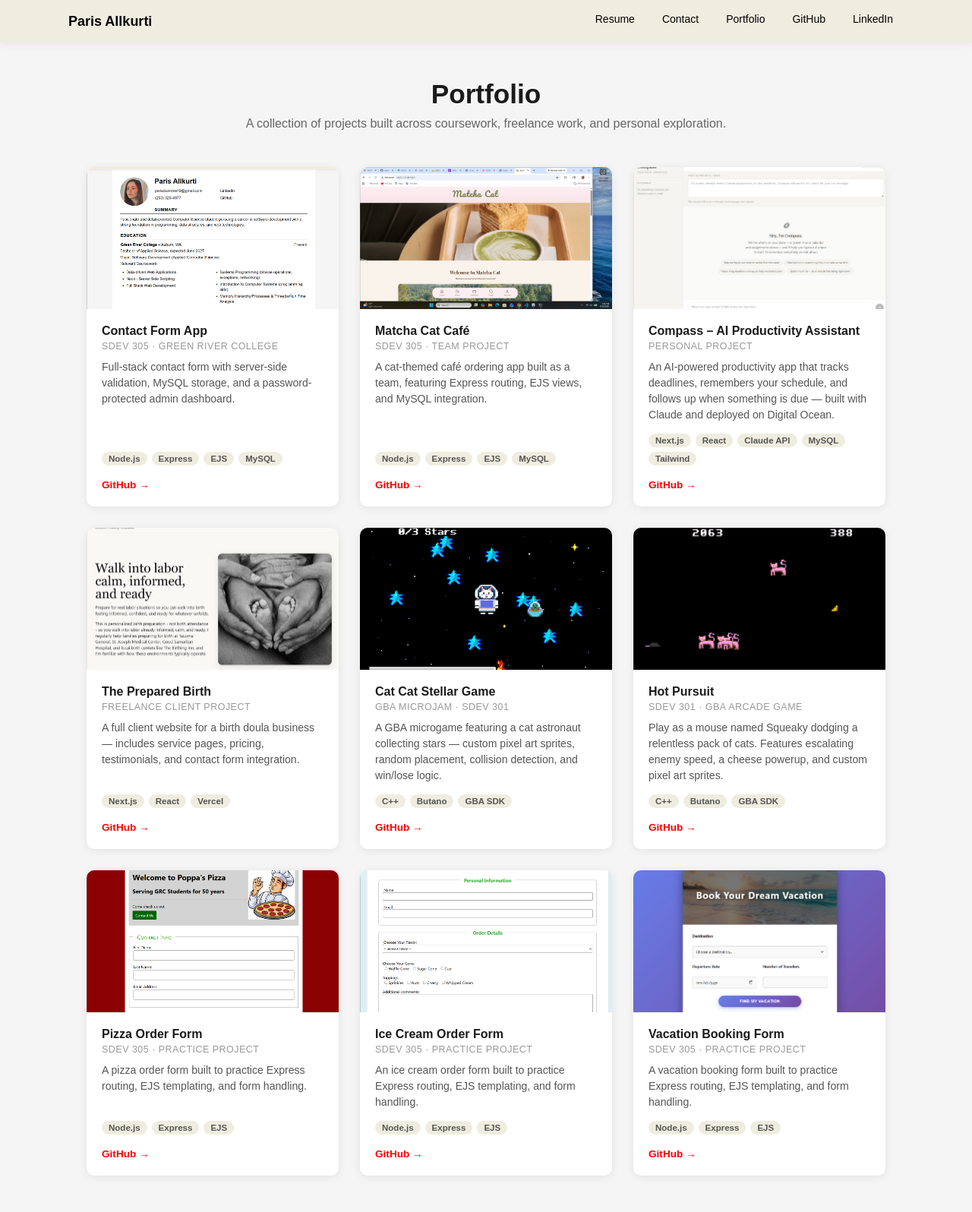
After one commit to pdunmire-pcd/contact-form, a Node server app: page /portfolio in a window 1280 px wide. The commit adds this page. Shown: the whole page at 76% size. Run offline with Node 20, Linux system fonts and the light colour scheme.

Commit message:
Added portfolio page, server side validation, admin login, README

```diff
--- a/app.js
+++ b/app.js
@@ -25,17 +25,6 @@ const pool = mysql.createPool({
   port: process.env.DB_PORT,
 }).promise();
 
-app.get('/db-test', async (req, res) => {
-  try {
-    const [rows] = await pool.query("SELECT * FROM contacts");
-    res.send(rows);
-  }
-  catch (err) {
-    console.error('Database connection error:', err);
-    res.status(500).send('Database error', err.message);
-  }
-});
-
 // Tell Express to use EJS
 app.set('view engine', 'ejs');
 app.set('views', join(__dirname, 'views'));
@@ -45,9 +34,14 @@ app.get('/', (req, res) => {
   res.render('home');
 });
 
+// Portfolio page
+app.get('/portfolio', (req, res) => {
+  res.render('portfolio');
+});
+
 // Contact form page
 app.get('/contact', (req, res) => {
-  res.render('contact');
+  res.render('contact', { errors: [], formData: {} });
 });
 
 // Handle form submission
@@ -58,13 +52,34 @@ app.post('/submit', async (req, res) => {
     mailingList, emailFormat
   } = req.body;
 
+  // --- SERVER-SIDE VALIDATION ---
+  const validHowWeMet = ['conference', 'webinar', 'referral', 'other'];
+  const errors = [];
+
+  if (!fname || !fname.trim()) errors.push('First name is required.');
+  if (!lname || !lname.trim()) errors.push('Last name is required.');
+
+  if (!howDidWeMeet || !validHowWeMet.includes(howDidWeMeet)) {
+    errors.push('Please select a valid "How Did We Meet?" option.');
+  }
+
+  if (mailingList === 'on') {
+    if (!emailFormat || !['html', 'text'].includes(emailFormat)) {
+      errors.push('Please select an email format (HTML or Text).');
+    }
+  }
+
+  if (errors.length > 0) {
+    return res.render('contact', {
+      errors,
+      formData: req.body
+    });
+  }
+  // --- END VALIDATION ---
+
   const timestamp = new Date().toLocaleString('en-US', {
-    year: 'numeric',
-    month: 'long',
-    day: 'numeric',
-    hour: '2-digit',
-    minute: '2-digit',
-    second: '2-digit',
+    year: 'numeric', month: 'long', day: 'numeric',
+    hour: '2-digit', minute: '2-digit', second: '2-digit',
   });
 
   const sql = `
@@ -79,7 +94,6 @@ app.post('/submit', async (req, res) => {
       linkedinUrl, howDidWeMeet, other, message,
       mailingList ? 1 : 0, emailFormat, timestamp
     ]);
-
     const contact = { ...req.body, timestamp };
     res.render('confirmation', { contact });
   } catch (err) {
@@ -89,7 +103,23 @@ app.post('/submit', async (req, res) => {
 });
 
 // Admin page
-app.get('/admin', async (req, res) => {
+// Admin login form
+app.get('/admin', (req, res) => {
+  res.render('login', { error: null });
+});
+
+// Handle login submission
+app.post('/admin/login', (req, res) => {
+  const { username, password } = req.body;
+  if (username === process.env.ADMIN_USER && password === process.env.ADMIN_PASS) {
+    res.redirect('/admin/dashboard');
+  } else {
+    res.render('login', { error: 'Invalid username or password. Please try again.' });
+  }
+});
+
+// The actual admin dashboard
+app.get('/admin/dashboard', async (req, res) => {
   try {
     const [rows] = await pool.execute('SELECT * FROM contacts ORDER BY id DESC');
     res.render('admin', { contacts: rows });
--- a/public/styles/styles.css
+++ b/public/styles/styles.css
@@ -410,3 +410,151 @@ li {
         text-decoration: none;
     }
 }
+
+/* =============================================
+   PORTFOLIO PAGE
+   ============================================= */
+.portfolio-wrapper {
+  max-width: 1100px;
+  margin: 0 auto;
+  padding: 48px 24px;
+}
+
+.portfolio-header {
+  text-align: center;
+  margin-bottom: 48px;
+}
+
+.portfolio-header h1 {
+  font-size: 2.2rem;
+  color: #1a1a1a;
+  margin-bottom: 10px;
+}
+
+.portfolio-header p {
+  color: #666;
+  font-size: 1rem;
+}
+
+.portfolio-grid {
+  display: grid;
+  grid-template-columns: repeat(3, 1fr);
+  gap: 28px;
+}
+
+.project-card {
+  background: #fff;
+  border-radius: 10px;
+  box-shadow: 0 2px 12px rgba(0, 0, 0, 0.08);
+  overflow: hidden;
+  display: flex;
+  flex-direction: column;
+  transition: transform 0.2s, box-shadow 0.2s;
+}
+
+.project-card:hover {
+  transform: translateY(-4px);
+  box-shadow: 0 8px 24px rgba(0, 0, 0, 0.13);
+}
+
+.project-img-wrap {
+  width: 100%;
+  aspect-ratio: 16 / 9;
+  overflow: hidden;
+  background: #f0ede3;
+}
+
+.project-img-wrap img {
+  width: 100%;
+  height: 100%;
+  object-fit: cover;
+  display: block;
+}
+
+.project-body {
+  padding: 20px;
+  display: flex;
+  flex-direction: column;
+  flex: 1;
+}
+
+.project-body h2 {
+  font-size: 1rem;
+  font-weight: 700;
+  color: #1a1a1a;
+  margin-bottom: 4px;
+}
+
+.project-context {
+  font-size: 0.78rem;
+  color: #999;
+  margin-bottom: 10px;
+  text-transform: uppercase;
+  letter-spacing: 0.04em;
+}
+
+.project-desc {
+  font-size: 0.88rem;
+  color: #555;
+  line-height: 1.5;
+  margin-bottom: 14px;
+  flex: 1;
+}
+
+.project-tags {
+  display: flex;
+  flex-wrap: wrap;
+  gap: 6px;
+  margin-bottom: 16px;
+}
+
+.project-tags span {
+  background: #efeddf;
+  color: #555;
+  font-size: 0.72rem;
+  padding: 3px 9px;
+  border-radius: 20px;
+  font-weight: 600;
+}
+
+.project-links a {
+  font-size: 0.85rem;
+  color: #ff0000;
+  font-weight: 700;
+  text-decoration: none;
+}
+
+.project-links a:hover {
+  color: #d7408e;
+  text-decoration: none;
+}
+
+@media (max-width: 900px) {
+  .portfolio-grid {
+    grid-template-columns: repeat(2, 1fr);
+  }
+}
+
+@media (max-width: 560px) {
+  .portfolio-grid {
+    grid-template-columns: 1fr;
+  }
+}
+
+/* =============================================
+   ERROR LIST (server-side validation)
+   ============================================= */
+.error-list {
+  max-width: 900px;
+  margin: 20px auto 0;
+  background: #fff0f0;
+  border: 1px solid #e74c3c;
+  border-radius: 6px;
+  padding: 12px 20px;
+  color: #c0392b;
+  list-style: disc;
+}
+
+.error-list li {
+  margin-bottom: 4px;
+}
--- a/views/admin.ejs
+++ b/views/admin.ejs
@@ -22,7 +22,7 @@
     <% } else { %>
       <% contacts.slice().reverse().forEach((contact, i) => { %>
         <div class="card">
-          <h3 style="margin-bottom:14px;">#<%= contacts.length - i %> — <%= contact.fname %> <%= contact.lname %></h3>
+          <h2 style="margin-bottom:14px;">#<%= contacts.length - i %> — <%= contact.fname %> <%= contact.lname %></h2>
 
           <% if (contact.jobtitle || contact.company) { %>
           <div class="card-row">
--- a/views/home.ejs
+++ b/views/home.ejs
@@ -46,7 +46,7 @@
                     <td class="item-right">Present</td>
                 </tr>
             </tbody></table>
-            <p class="body-text">Bachelor of Applied Science, expected June 2026</p>
+            <p class="body-text">Bachelor of Applied Science, expected June 2027</p>
             <p class="body-text">Major: Software Development (Applied Computer Science)</p>
             <p class="body-text">Relevant Coursework:</p>
             <table class="two-column-list">
--- a/views/partials/navbar.ejs
+++ b/views/partials/navbar.ejs
@@ -4,7 +4,7 @@
     <ul class="nav-links">
       <li><a href="/">Resume</a></li>
       <li><a href="/contact">Contact</a></li>
-      <li><a href="/admin">Admin</a></li>
+      <li><a href="/portfolio">Portfolio</a></li>
       <li><a href="https://github.com/pdunmire-pcd/contact-form" target="_blank">GitHub</a></li>
       <li><a href="https://www.linkedin.com/in/paris-allkurti" target="_blank">LinkedIn</a></li>
     </ul>
--- /dev/null
+++ b/views/portfolio.ejs
@@ -0,0 +1,178 @@
+<!DOCTYPE html>
+<html lang="en">
+<head>
+  <meta charset="UTF-8">
+  <meta name="viewport" content="width=device-width, initial-scale=1.0">
+  <title>Portfolio – Paris Allkurti</title>
+  <link rel="stylesheet" href="/styles/styles.css">
+  <link rel="icon" type="image/png" href="/images/favicon.png">
+</head>
+<body>
+  <%- include('partials/navbar') %>
+
+  <div class="portfolio-wrapper">
+    <div class="portfolio-header">
+      <h1>Portfolio</h1>
+      <p>A collection of projects built across coursework, freelance work, and personal exploration.</p>
+    </div>
+
+    <div class="portfolio-grid">
+
+      <div class="project-card">
+        <div class="project-img-wrap">
+          <img src="/images/contact_form_screenshot.png" alt="Contact form page showing input fields for name, email, and how we met">
+        </div>
+        <div class="project-body">
+          <h2>Contact Form App</h2>
+          <p class="project-context">SDEV 305 · Green River College</p>
+          <p class="project-desc">Full-stack contact form with server-side validation, MySQL storage, and a password-protected admin dashboard.</p>
+          <div class="project-tags">
+            <span>Node.js</span><span>Express</span><span>EJS</span><span>MySQL</span>
+          </div>
+          <div class="project-links">
+            <a href="https://github.com/pdunmire-pcd/contact-form" target="_blank">GitHub →</a>
+          </div>
+        </div>
+      </div>
+
+      <div class="project-card">
+        <div class="project-img-wrap">
+          <img src="/images/matcha_cat_screenshot.png" alt="Matcha Cat homepage showing the café menu and navigation">
+        </div>
+        <div class="project-body">
+          <h2>Matcha Cat Café</h2>
+          <p class="project-context">SDEV 305 · Team Project</p>
+          <p class="project-desc">A cat-themed café ordering app built as a team, featuring Express routing, EJS views, and MySQL integration.</p>
+          <div class="project-tags">
+            <span>Node.js</span><span>Express</span><span>EJS</span><span>MySQL</span>
+          </div>
+          <div class="project-links">
+            <a href="https://github.com/nadia5129/matcha-cat" target="_blank">GitHub →</a>
+          </div>
+        </div>
+      </div>
+
+      <div class="project-card">
+        <div class="project-img-wrap">
+          <img src="/images/Compass_screenshot.png" alt="Compass chatbot interface showing the AI chat window, deadline sidebar, and context panel">
+        </div>
+        <div class="project-body">
+          <h2>Compass – AI Productivity Assistant</h2>
+          <p class="project-context">Personal Project</p>
+          <p class="project-desc">An AI-powered productivity app that tracks deadlines, remembers your schedule, and follows up when something is due — built with Claude and deployed on Digital Ocean.</p>
+          <div class="project-tags">
+            <span>Next.js</span><span>React</span><span>Claude API</span><span>MySQL</span><span>Tailwind</span>
+          </div>
+          <div class="project-links">
+            <a href="https://github.com/pdunmire-pcd/compass" target="_blank">GitHub →</a>
+          </div>
+        </div>
+      </div>
+
+      <div class="project-card">
+        <div class="project-img-wrap">
+          <img src="/images/thepreparedbirth_screenshot.png" alt="The Prepared Birth website homepage showing doula services and navigation">
+        </div>
+        <div class="project-body">
+          <h2>The Prepared Birth</h2>
+          <p class="project-context">Freelance Client Project</p>
+          <p class="project-desc">A full client website for a birth doula business — includes service pages, pricing, testimonials, and contact form integration.</p>
+          <div class="project-tags">
+            <span>Next.js</span><span>React</span><span>Vercel</span>
+          </div>
+          <div class="project-links">
+            <a href="https://github.com/pdunmire-pcd/the-prepared-birth" target="_blank">GitHub →</a>
+          </div>
+        </div>
+      </div>
+
+      <div class="project-card">
+        <div class="project-img-wrap">
+          <img src="/images/cat_collect_stars_screenshot.png" alt="Cat Cat Stellar Game screenshot showing a cat astronaut collecting stars on a Game Boy Advance screen">
+        </div>
+        <div class="project-body">
+          <h2>Cat Cat Stellar Game</h2>
+          <p class="project-context">GBA Microjam · SDEV 301</p>
+          <p class="project-desc">A GBA microgame featuring a cat astronaut collecting stars — custom pixel art sprites, random placement, collision detection, and win/lose logic.</p>
+          <div class="project-tags">
+            <span>C++</span><span>Butano</span><span>GBA SDK</span>
+          </div>
+          <div class="project-links">
+            <a href="https://github.com/pdunmire-pcd/microjam" target="_blank">GitHub →</a>
+          </div>
+        </div>
+      </div>
+
+      <div class="project-card">
+        <div class="project-img-wrap">
+          <img src="/images/hot_pursuit_screenshot.png" alt="Hot Pursuit GBA game screenshot showing the mouse player dodging cats and collecting cheese">
+        </div>
+        <div class="project-body">
+          <h2>Hot Pursuit</h2>
+          <p class="project-context">SDEV 301 · GBA Arcade Game</p>
+          <p class="project-desc">Play as a mouse named Squeaky dodging a relentless pack of cats. Features escalating enemy speed, a cheese powerup, and custom pixel art sprites.</p>
+          <div class="project-tags">
+            <span>C++</span><span>Butano</span><span>GBA SDK</span>
+          </div>
+          <div class="project-links">
+            <a href="https://github.com/pdunmire-pcd/hot-pursuit" target="_blank">GitHub →</a>
+          </div>
+        </div>
+      </div>
+
+      <div class="project-card">
+        <div class="project-img-wrap">
+          <img src="/images/pizza_form.png" alt="Pizza order form showing topping selections and order submission">
+        </div>
+        <div class="project-body">
+          <h2>Pizza Order Form</h2>
+          <p class="project-context">SDEV 305 · Practice Project</p>
+          <p class="project-desc">A pizza order form built to practice Express routing, EJS templating, and form handling.</p>
+          <div class="project-tags">
+            <span>Node.js</span><span>Express</span><span>EJS</span>
+          </div>
+          <div class="project-links">
+            <a href="https://github.com/pdunmire-pcd/pizza" target="_blank">GitHub →</a>
+          </div>
+        </div>
+      </div>
+
+      <div class="project-card">
+        <div class="project-img-wrap">
+          <img src="/images/icecream_form.png" alt="Ice cream order form showing flavor and topping selections">
+        </div>
+        <div class="project-body">
+          <h2>Ice Cream Order Form</h2>
+          <p class="project-context">SDEV 305 · Practice Project</p>
+          <p class="project-desc">An ice cream order form built to practice Express routing, EJS templating, and form handling.</p>
+          <div class="project-tags">
+            <span>Node.js</span><span>Express</span><span>EJS</span>
+          </div>
+          <div class="project-links">
+            <a href="https://github.com/pdunmire-pcd/ice-cream" target="_blank">GitHub →</a>
+          </div>
+        </div>
+      </div>
+
+      <div class="project-card">
+        <div class="project-img-wrap">
+          <img src="/images/vacation_booker.png" alt="Vacation booking form showing destination and date selection fields">
+        </div>
+        <div class="project-body">
+          <h2>Vacation Booking Form</h2>
+          <p class="project-context">SDEV 305 · Practice Project</p>
+          <p class="project-desc">A vacation booking form built to practice Express routing, EJS templating, and form handling.</p>
+          <div class="project-tags">
+            <span>Node.js</span><span>Express</span><span>EJS</span>
+          </div>
+          <div class="project-links">
+            <a href="https://github.com/pdunmire-pcd/vacation-booking-form" target="_blank">GitHub →</a>
+          </div>
+        </div>
+      </div>
+
+    </div>
+  </div>
+
+</body>
+</html>
```
Also changed, not shown: views/contact.ejs (+49 -16 lines), views/login.ejs (added, +34 -0 lines), README.md (added), public/images/Compass_screenshot.png (added), public/images/cat_collect_stars_screenshot.png (added), public/images/contact_form_screenshot.png (added), public/images/hot_pursuit_screenshot.png (added), public/images/icecream_form.png (added), public/images/matcha_cat_screenshot.png (added), public/images/pizza_form.png (added), public/images/thepreparedbirth_screenshot.png (added), public/images/vacation_booker.png (added).
